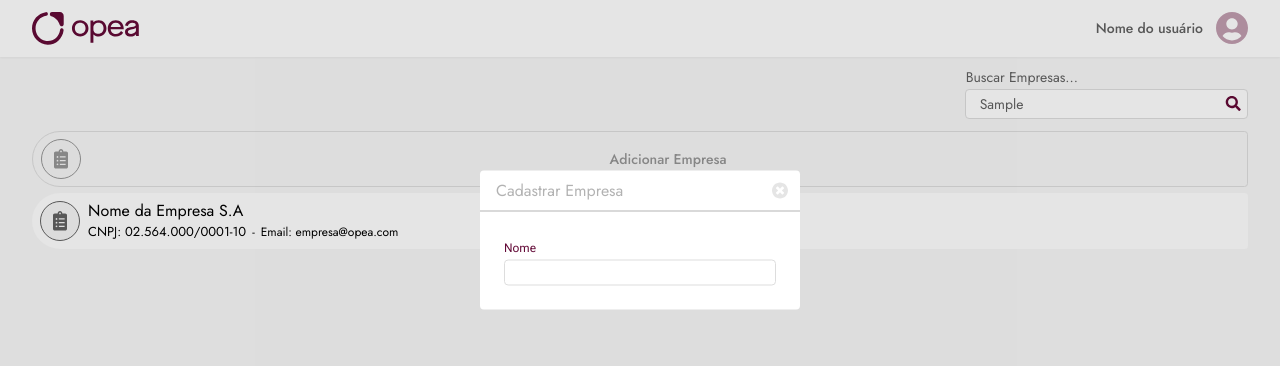
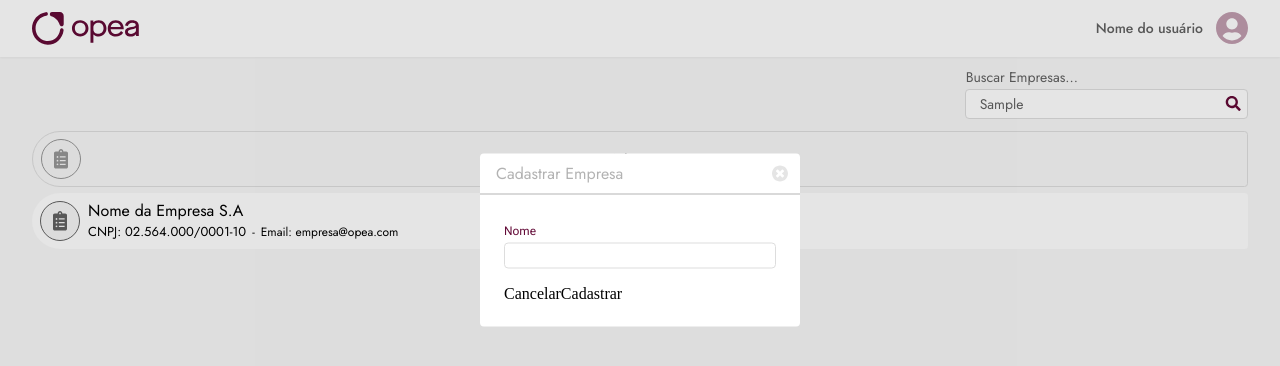
Before and after one commit to marcelluscaio/CadastroEmpresa, a Next.js app: page / in a window 1280 px wide. Both pictures are taken after typing "Sample" into the empty fields and a click on the button "Adicionar Empresa". Shown: the top 366 px of the page. Built offline with nearby package versions, Linux system fonts and the light colour scheme.

Commit message:
feat: adding button border none and background transparent to reset scss

```diff
--- a/app/components/AddCompany/style.scss
+++ b/app/components/AddCompany/style.scss
@@ -5,7 +5,6 @@
 	border: 0.1em solid $gray-100;
 
 	background-image: url("../../../public/iconLight.svg");
-	background-color: transparent;
 
 	color: $gray-300;
 
--- a/app/components/Modal/Modal.tsx
+++ b/app/components/Modal/Modal.tsx
@@ -40,6 +40,11 @@ const Modal = ({ isOpen, toggleModal }: Props) => {
 					<label className="secondary">Nome</label>
 					<input className="secondary" />
 				</fieldset>
+				<fieldset>
+					<button className="delete"></button>
+					<button>Cancelar</button>
+					<button>Cadastrar</button>
+				</fieldset>
 			</form>
 		</dialog>
 	);
--- a/app/components/Modal/style.scss
+++ b/app/components/Modal/style.scss
@@ -30,8 +30,6 @@
 		button {
 			width: var(--fs-4);
 			aspect-ratio: 1;
-			border: none;
-			background-color: transparent;
 
 			background-image: url("../../../public/close.svg");
 			background-repeat: no-repeat;
--- a/app/styles/_buttons.scss
+++ b/app/styles/_buttons.scss
@@ -9,7 +9,6 @@
 	width: 100%;
 	padding-block: calc(var(--fs-4) / 2);
 	padding-left: $padding-left;
-	border: none;
 
 	background-image: url("../../public/icon.svg");
 	background-repeat: no-repeat;
--- a/app/styles/_reset.scss
+++ b/app/styles/_reset.scss
@@ -60,3 +60,8 @@ a {
 ul {
 	list-style: none;
 }
+
+button {
+	border: none;
+	background-color: transparent;
+}
```
Also changed, not shown: public/lixo.svg (added).
